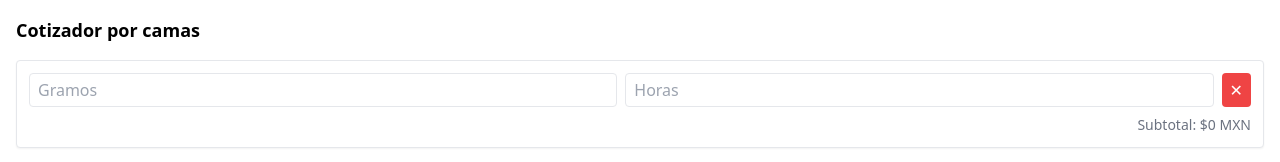
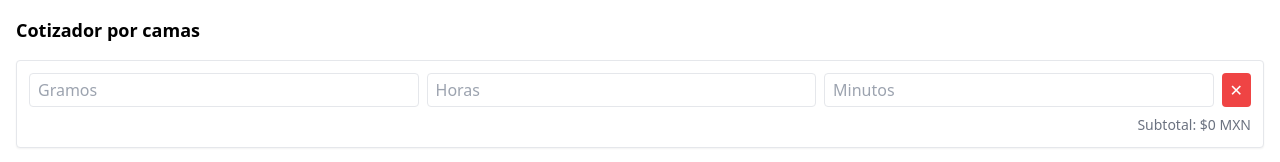
Before and after one commit to luisaguilardev92/3Dcalc, a React (Vite) app: page / in a window 1280 px wide. Shown: the top 162 px of the page. Built offline with nearby package versions, Linux system fonts and the light colour scheme.

Commit message:
feat: cama minutos

```diff
--- a/src/views/Calculadora.tsx
+++ b/src/views/Calculadora.tsx
@@ -9,10 +9,11 @@ type Props = {
 type Cama = {
   gramos: string;
   horas: string;
+  minutos: string;
 };
 
 export default function Calculadora({ precioPorGramo, precioPorHora, margen }: Props) {
-  const [camas, setCamas] = useState<Cama[]>([{ gramos: '', horas: '' }]);
+  const [camas, setCamas] = useState<Cama[]>([{ gramos: '', horas: '', minutos:'' }]);
 
   const handleChange = (index: number, field: keyof Cama, value: string) => {
     const nuevasCamas = [...camas];
@@ -21,7 +22,7 @@ export default function Calculadora({ precioPorGramo, precioPorHora, margen }: P
   };
 
   const agregarCama = () => {
-    setCamas([...camas, { gramos: '', horas: '' }]);
+    setCamas([...camas, { gramos: '', horas: '', minutos:'' }]);
   };
 
   const eliminarCama = (index: number) => {
@@ -32,7 +33,14 @@ export default function Calculadora({ precioPorGramo, precioPorHora, margen }: P
   const calcularSubtotal = (cama: Cama) => {
     const gramos = parseFloat(cama.gramos || '0');
     const horas = parseFloat(cama.horas || '0');
-    const costo = (gramos * precioPorGramo + horas * precioPorHora) * margen;
+    const minutos = parseFloat(cama.minutos || '0');
+
+    // Convertimos los minutos a horas y sumamos con las horas
+    const totalHoras = horas + (minutos / 60);
+    console.log(totalHoras);
+
+    const costo = ((gramos * precioPorGramo) + (totalHoras * precioPorHora)) * margen;
+    console.log(gramos);
     return Math.round(costo);
   };
 
@@ -59,6 +67,15 @@ export default function Calculadora({ precioPorGramo, precioPorHora, margen }: P
               onChange={(e) => handleChange(index, 'horas', e.target.value)}
               className="w-full border px-2 py-1 rounded"
             />
+
+            <input
+              type="number"
+              placeholder="Minutos"
+              value={cama.minutos}
+              onChange={(e) => handleChange(index, 'minutos', e.target.value)}
+              className="w-full border px-2 py-1 rounded"
+            />
+
             <button
               onClick={() => eliminarCama(index)}
               className="bg-red-500 text-white px-2 rounded"
```
